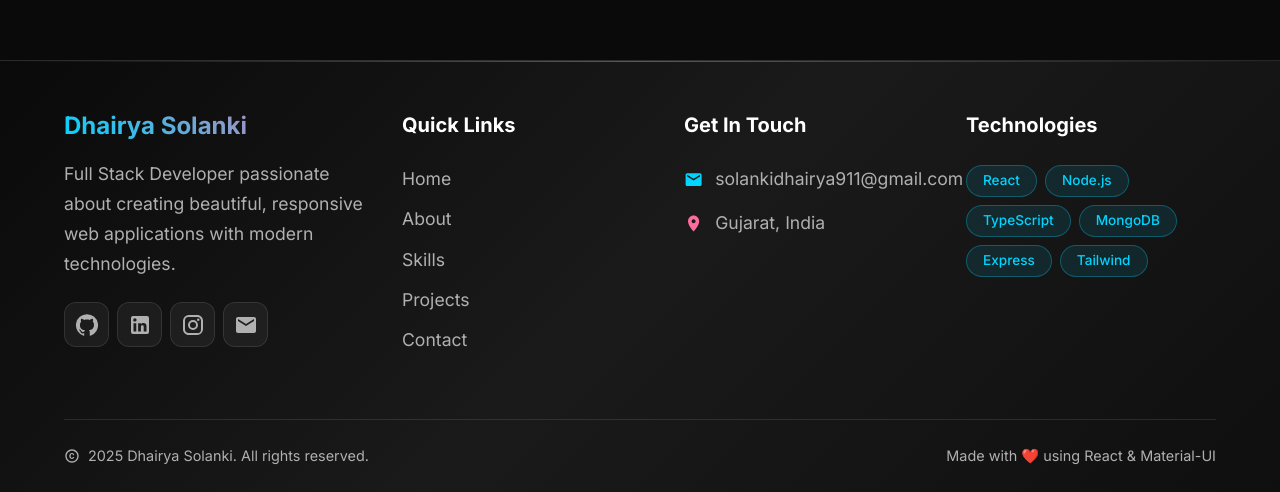
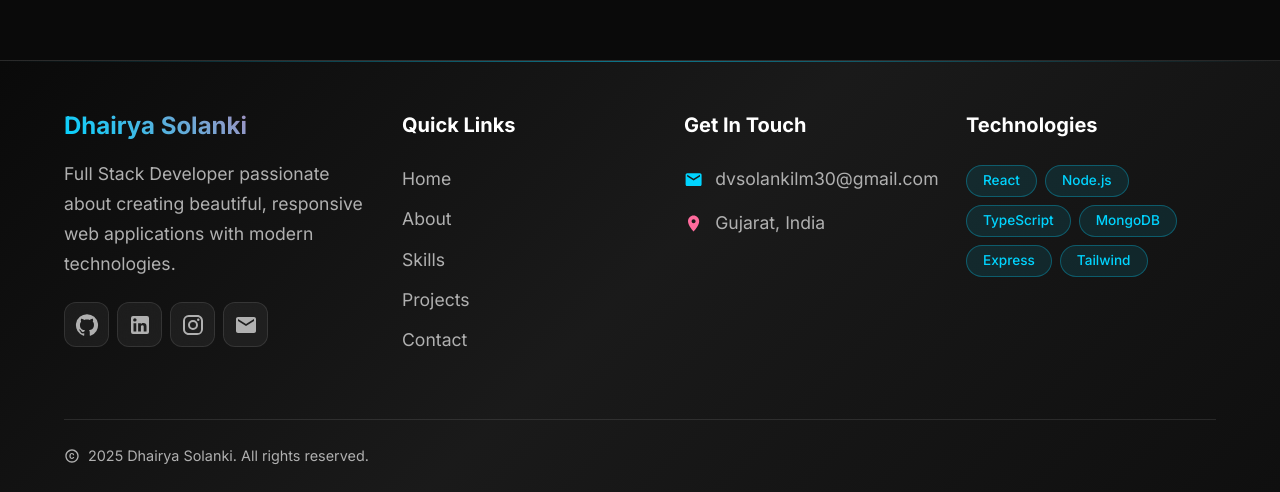
Before and after one commit to Dhairya-911/Portfolio, a React (Vite) app in the folder frontend/: page / in a window 1280 px wide. Shown: the part 3912-4404 px from the top of the page. Built offline with nearby package versions, Linux system fonts and the light colour scheme.

Commit message:
Update contact information - Instagram URL and email address

```diff
--- a/frontend/src/components/Footer.tsx
+++ b/frontend/src/components/Footer.tsx
@@ -35,13 +35,13 @@ const Footer: React.FC = () => {
     },
     {
       icon: Instagram,
-      url: 'https://instagram.com/dhairya_solanki',
+      url: 'https://instagram.com/dhairya_911',
       label: 'Instagram',
       color: '#e4405f'
     },
     {
       icon: Email,
-      url: 'mailto:solankidhairya911@gmail.com',
+      url: 'mailto:dvsolankilm30@gmail.com',
       label: 'Email',
       color: '#ea4335'
     },
@@ -206,14 +206,14 @@ const Footer: React.FC = () => {
                 <Email sx={{ color: '#00d4ff', fontSize: '1.2rem' }} />
                 <Typography
                   component="a"
-                  href="mailto:solankidhairya911@gmail.com"
+                  href="mailto:dvsolankilm30@gmail.com"
                   sx={{
                     color: 'text.secondary',
                     textDecoration: 'none',
                     '&:hover': { color: '#00d4ff' },
                   }}
                 >
-                  solankidhairya911@gmail.com
+                  dvsolankilm30@gmail.com
                 </Typography>
               </Box>
               <Box sx={{ display: 'flex', alignItems: 'center', gap: 1.5 }}>
@@ -278,10 +278,6 @@ const Footer: React.FC = () => {
               {currentYear} Dhairya Solanki. All rights reserved.
             </Typography>
           </Box>
-
-          <Typography sx={{ color: 'text.secondary', fontSize: '0.9rem' }}>
-            Made with ❤️ using React & Material-UI
-          </Typography>
         </Box>
       </Container>
     </Box>
```
